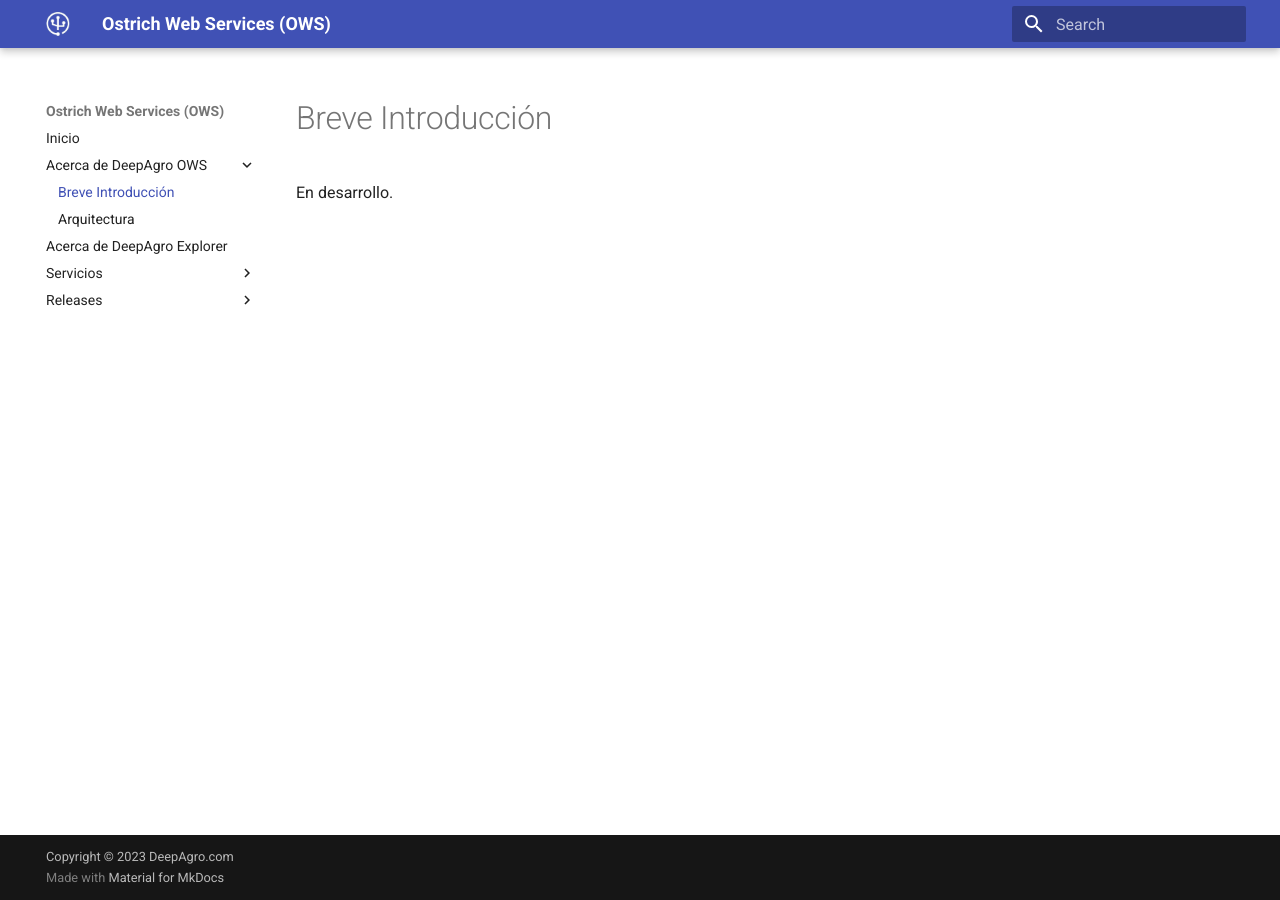
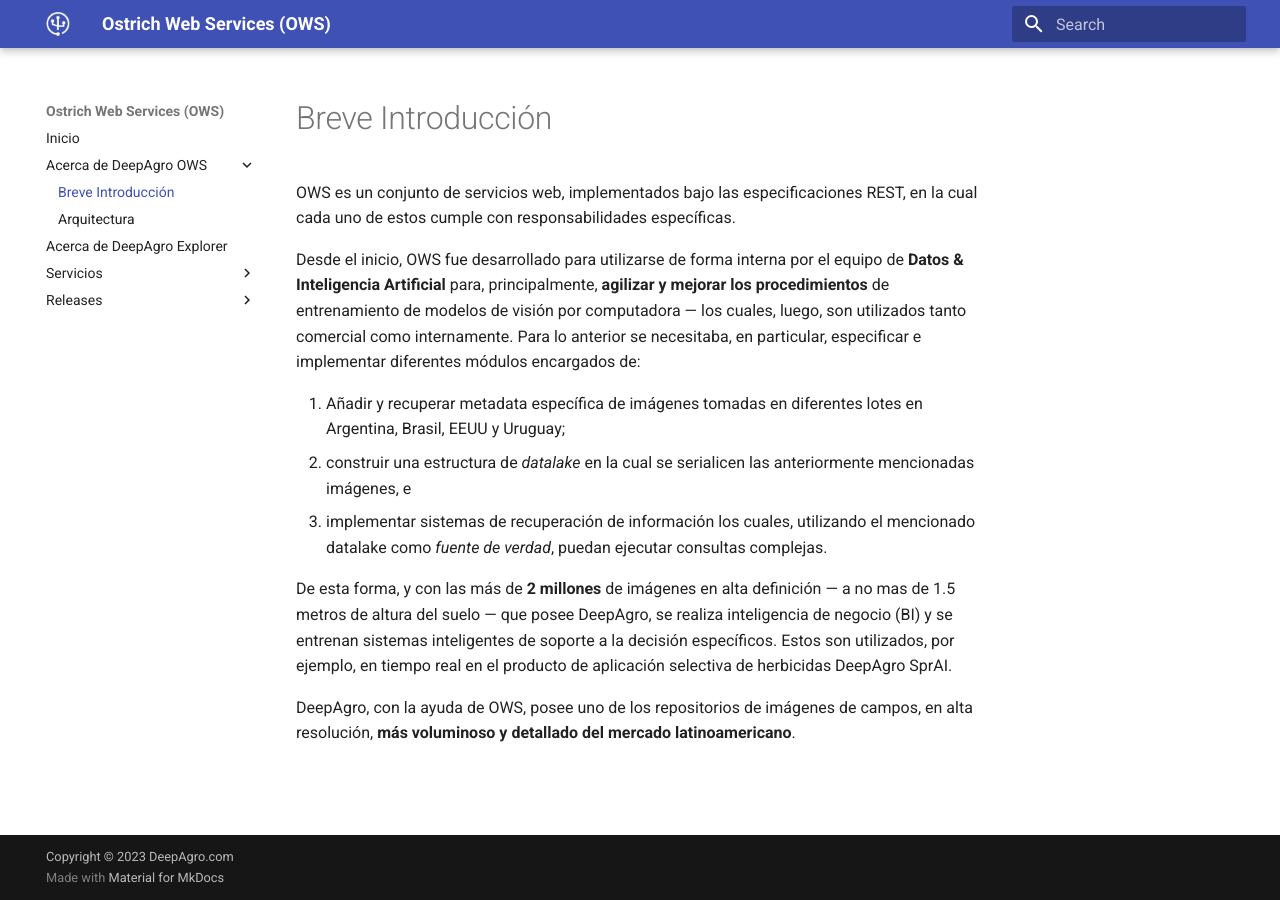
Before and after one commit to deepagro/ows_docs, an MkDocs documentation site: the page built from docs/ows/intro.md, in a window 1280 px wide. Built offline with MkDocs 1.6.1 and Material for MkDocs 9.7.7, drawn with Linux system fonts in a browser that asks for light colours.

Commit message:
WIP: Add brief description about OWS and its capabilities

```diff
--- a/docs/ows/intro.md
+++ b/docs/ows/intro.md
@@ -1 +1,11 @@
-En desarrollo.
+OWS es un conjunto de servicios web, implementados bajo las especificaciones REST, en la cual cada uno de estos cumple con responsabilidades específicas.
+
+Desde el inicio, OWS fue desarrollado para utilizarse de forma interna por el equipo de **Datos & Inteligencia Artificial** para, principalmente, **agilizar y mejorar los procedimientos** de entrenamiento de modelos de visión por computadora — los cuales, luego, son utilizados tanto comercial como internamente. Para lo anterior se necesitaba, en particular, especificar e implementar diferentes módulos encargados de:
+
+1. Añadir y recuperar metadata específica de imágenes tomadas en diferentes lotes en Argentina, Brasil, EEUU y Uruguay;
+2. construir una estructura de *datalake* en la cual se serialicen las anteriormente mencionadas imágenes, e
+3. implementar sistemas de recuperación de información los cuales, utilizando el mencionado datalake como *fuente de verdad*, puedan ejecutar consultas complejas.
+
+De esta forma, y con las más de **2 millones** de imágenes en alta definición — a no mas de 1.5 metros de altura del suelo — que posee DeepAgro, se realiza inteligencia de negocio (BI) y se entrenan sistemas inteligentes de soporte a la decisión específicos. Estos son utilizados, por ejemplo, en tiempo real en el producto de aplicación selectiva de herbicidas DeepAgro SprAI.
+
+DeepAgro, con la ayuda de OWS, posee uno de los repositorios de imágenes de campos, en alta resolución, **más voluminoso y detallado del mercado latinoamericano**.
```
